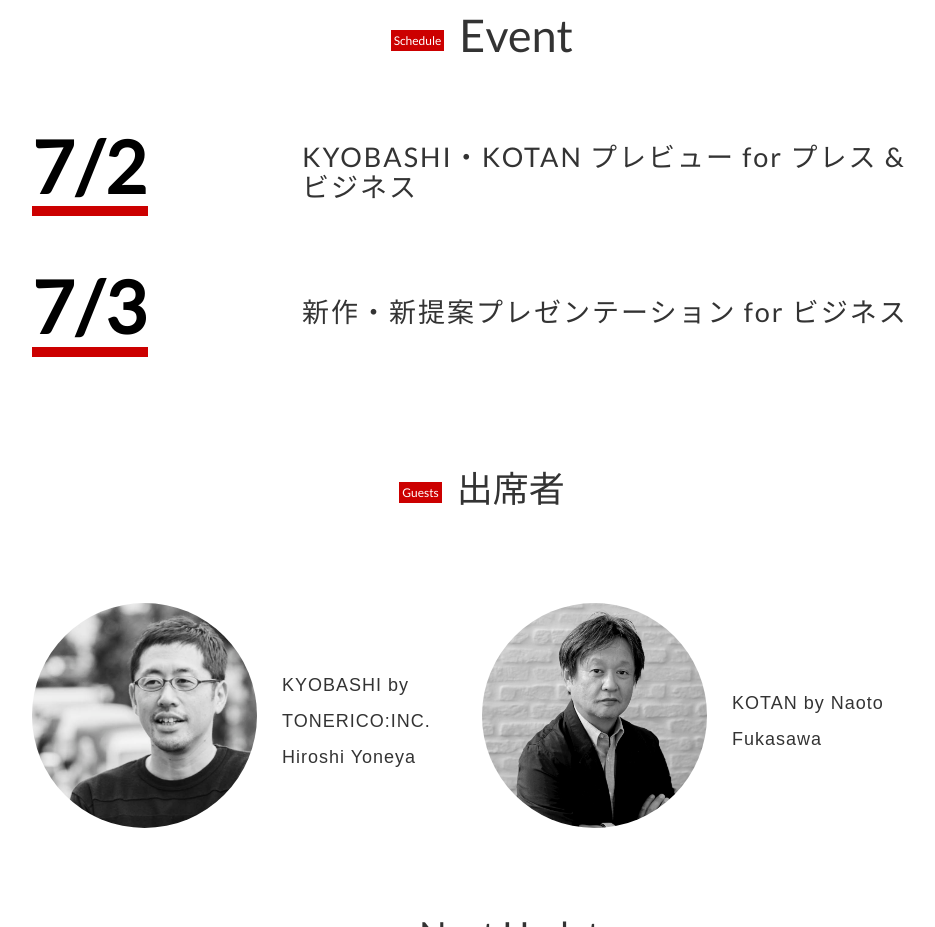
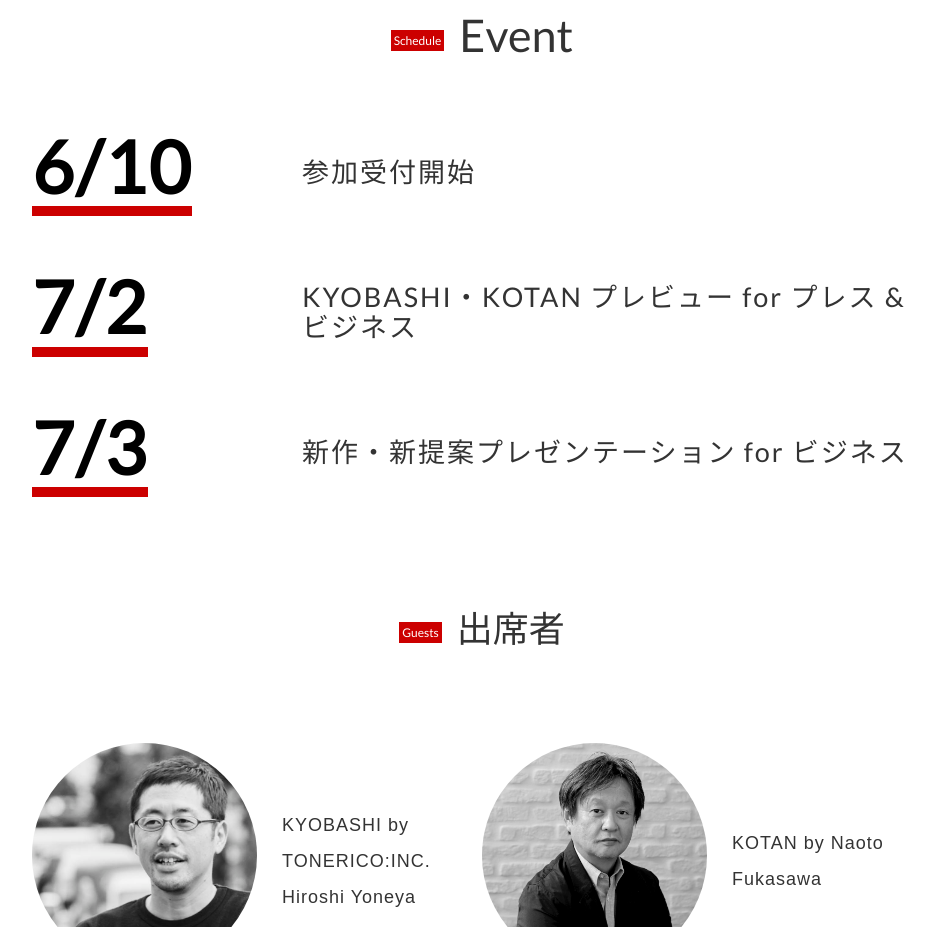
Before and after one commit to knpcondehouse/chs2020, a Gatsby site: page / in a window 1280 px wide. Shown: the part 3480-4407 px from the top of the page, without its empty margins (158-1093 px from the left). Built offline with nearby package versions, Linux system fonts and the light colour scheme; Gatsby itself is replaced by a stand-in of ours.

Commit message:
registration

```diff
--- a/src/pages/index.js
+++ b/src/pages/index.js
@@ -62,6 +62,8 @@
       <h2 data-sal="slide-down" data-sal-duration="500" data-sal-delay="500" data-sal-easing="ease"><span className="schedule"></span>Event</h2>
       <div className="lineup cap">
         <div className="event-dates">
+          <div><h4>6/10</h4></div>
+          <div><h4>参加受付開始</h4></div>
           <div><h4>7/2</h4></div>
           <div><h4>KYOBASHI・KOTAN プレビュー for プレス & ビジネス</h4></div>
           <div><h4>7/3</h4></div>
```
